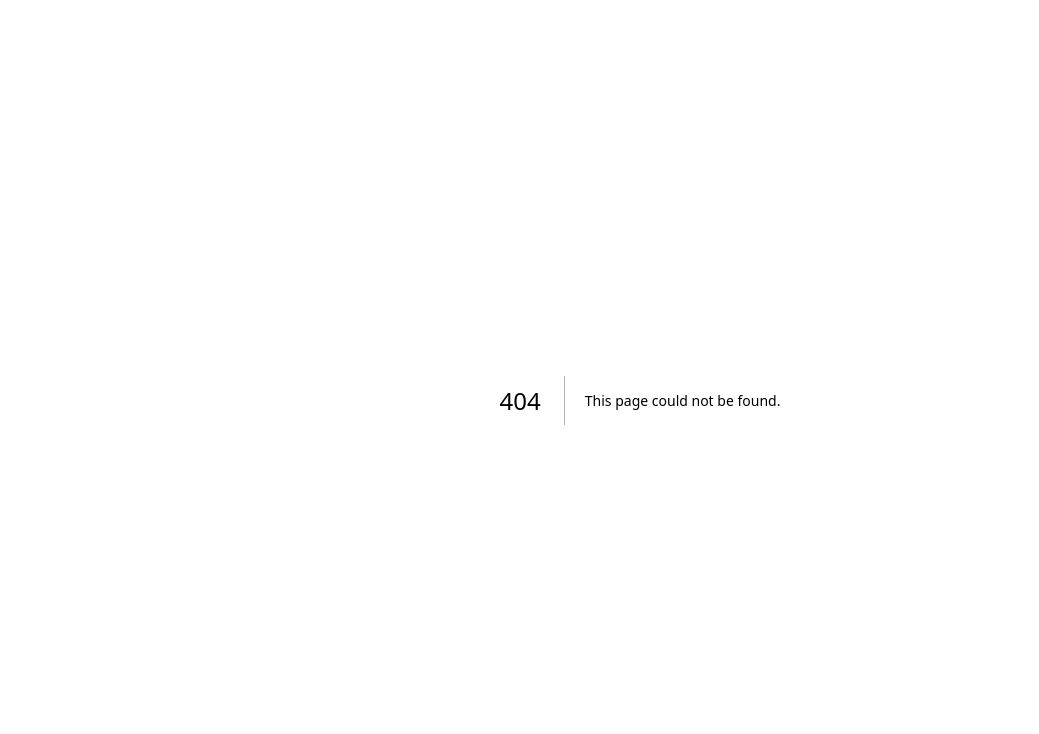
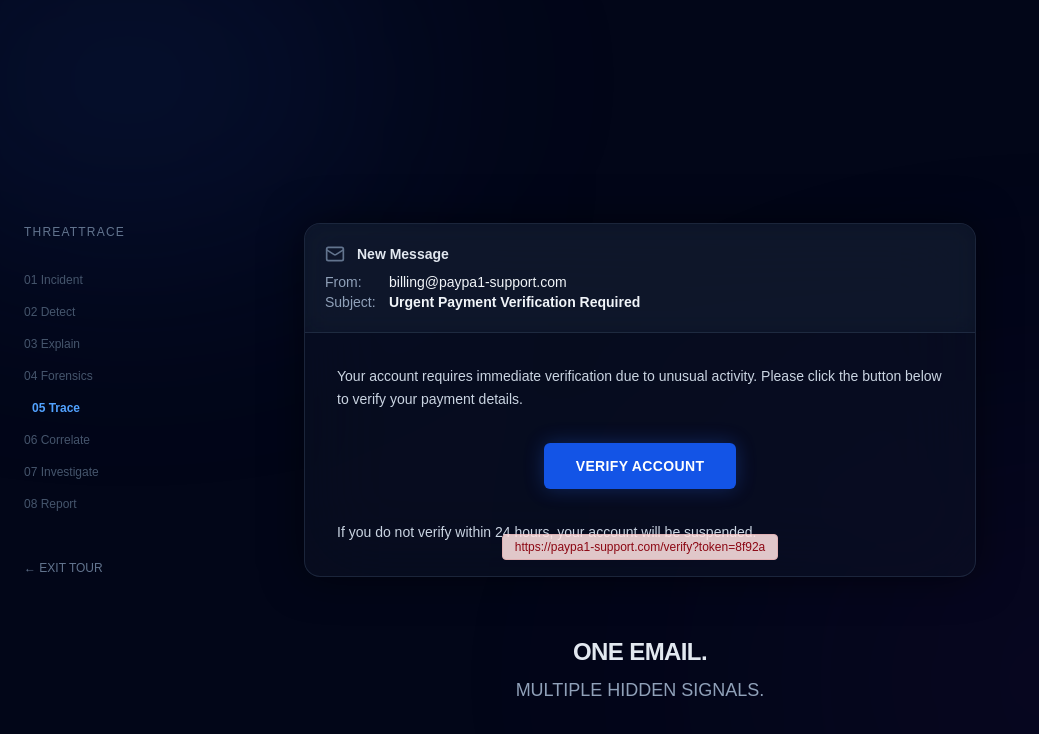
Before and after one commit to JayantOlhyan/Mail-Trace, a Next.js app in the folder frontend/: page / in a window 1280 px wide. Before the commit this address had no page. Shown: the top 734 px of the page, without its empty margins (0-1039 px from the left). Built offline with nearby package versions, Linux system fonts and the light colour scheme.

Commit message:
feat(frontend): add tour module file frontend/src/app/(tour)/page.tsx

```diff
--- /dev/null
+++ b/frontend/src/app/(tour)/page.tsx
@@ -0,0 +1,46 @@
+import { TourNavigation } from './components/TourNavigation';
+import { IncidentScene } from './components/IncidentScene';
+import { ProductRevealScene } from './components/ProductRevealScene';
+import { IngestionScene } from './components/IngestionScene';
+import { DetectionScene } from './components/DetectionScene';
+import { ExplainabilityScene } from './components/ExplainabilityScene';
+import { HeaderForensicsScene } from './components/HeaderForensicsScene';
+import { RelayTraceScene } from './components/RelayTraceScene';
+import { InfrastructureScene } from './components/InfrastructureScene';
+import { InvestigationGraphScene } from './components/InvestigationGraphScene';
+import { CampaignScene } from './components/CampaignScene';
+import { AnalystScene } from './components/AnalystScene';
+import { EvidenceScene } from './components/EvidenceScene';
+import { ReportScene } from './components/ReportScene';
+import { FinalScene } from './components/FinalScene';
+
+export default function TourPage() {
+  return (
+    <main className="relative w-full overflow-hidden bg-slate-950">
+      {/* Ambient glowing background */}
+      <div className="fixed inset-0 overflow-hidden pointer-events-none">
+        <div className="absolute top-[-10%] left-[-10%] w-[40%] h-[40%] rounded-full bg-blue-900/20 blur-[120px]" />
+        <div className="absolute bottom-[-10%] right-[-10%] w-[50%] h-[50%] rounded-full bg-purple-900/10 blur-[150px]" />
+      </div>
+
+      <TourNavigation />
+
+      <div className="relative z-10 mx-auto max-w-7xl px-4 sm:px-6 lg:px-8">
+        <IncidentScene />
+        <ProductRevealScene />
+        <IngestionScene />
+        <DetectionScene />
+        <ExplainabilityScene />
+        <HeaderForensicsScene />
+        <RelayTraceScene />
+        <InfrastructureScene />
+        <InvestigationGraphScene />
+        <CampaignScene />
+        <AnalystScene />
+        <EvidenceScene />
+        <ReportScene />
+        <FinalScene />
+      </div>
+    </main>
+  );
+}
```
